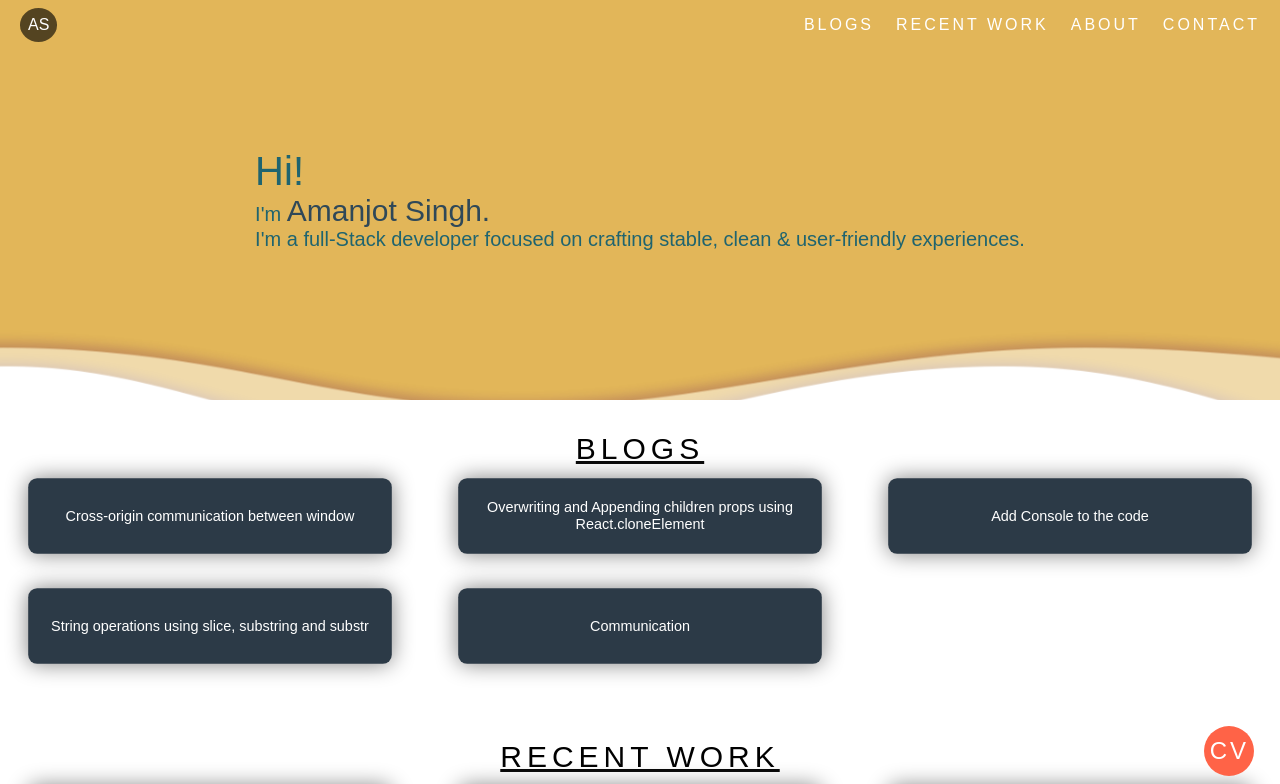
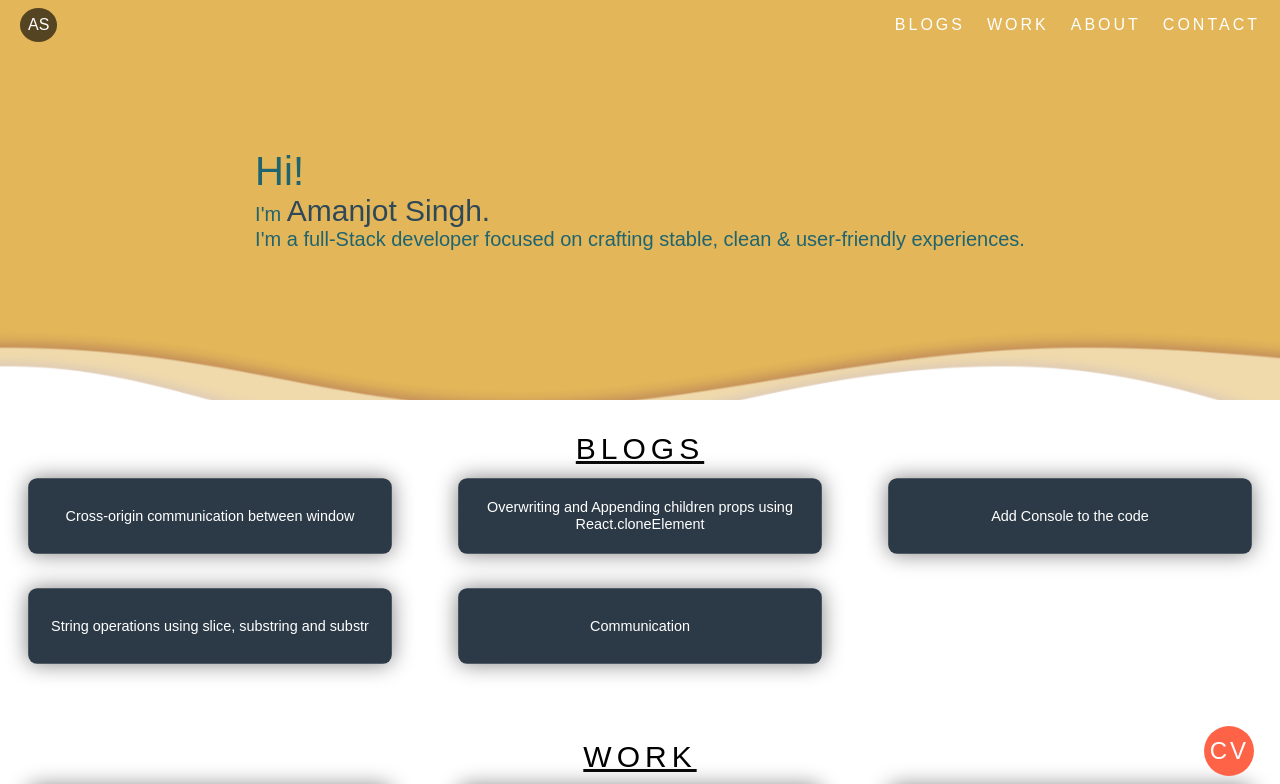
Before and after one commit to amandhunna/portfolio, a React (Create React App) app: page / in a window 1280 px wide. Shown: the top 784 px of the page. Built offline with nearby package versions, Linux system fonts and the light colour scheme; no server answers.

Commit message:
added meta tags for seo

```diff
--- a/public/index.html
+++ b/public/index.html
@@ -5,22 +5,13 @@
     <link rel="icon" href="%PUBLIC_URL%/logo.jpeg" />
     <meta name="viewport" content="width=device-width, initial-scale=1" />
     <meta name="theme-color" content="#000000" />
-    <meta name="description" content="Portfolio of Amanjot Singh" />
+    <meta name="description" content="Amanjot Singh, Full stack developer and Software Engineer at Netmeds.com" />
+    <meta name="keywords" content="aman,amanjot,amanjot singh,singh, amanjot singh dhunna,amanjotsinghdhunna,dhunna,se, fe, be, full stack developer, Node, React,HTML,CSS,JavaScript">
+    <meta name="author" content="Amanjot Singh">
     <link rel="apple-touch-icon" href="%PUBLIC_URL%/logo.jpeg" />
-    <!--
-      manifest.json provides metadata used when your web app is installed on a
-      user's mobile device or desktop. See https://developers.google.com/web/fundamentals/web-app-manifest/
-    -->
+
     <link rel="manifest" href="%PUBLIC_URL%/manifest.json" />
-    <!--
-      Notice the use of %PUBLIC_URL% in the tags above.
-      It will be replaced with the URL of the `public` folder during the build.
-      Only files inside the `public` folder can be referenced from the HTML.
 
-      Unlike "/favicon.ico" or "favicon.ico", "%PUBLIC_URL%/favicon.ico" will
-      work correctly both with client-side routing and a non-root public URL.
-      Learn how to configure a non-root public URL by running `npm run build`.
-    -->
     <link
       href="https://fonts.googleapis.com/css2?family=Roboto:wght@300;400;500&display=swap"
       rel="stylesheet"
@@ -29,16 +20,6 @@
   </head>
   <body>
     <noscript>You need to enable JavaScript to run this app.</noscript>
-    <div id="root"></div>
-    <!--
-      This HTML file is a template.
-      If you open it directly in the browser, you will see an empty page.
-
-      You can add webfonts, meta tags, or analytics to this file.
-      The build step will place the bundled scripts into the <body> tag.
-
-      To begin the development, run `npm start` or `yarn start`.
-      To create a production bundle, use `npm run build` or `yarn build`.
-    -->
+    <div id="root">Loading...</div>
   </body>
 </html>
--- a/src/Main.jsx
+++ b/src/Main.jsx
@@ -140,7 +140,7 @@ function Main() {
             <Link to="/pathLink#portfolio">BLOGS</Link>
           </span>
           <span className="ml-5">
-            <Link to="/pathLink#recentWork"> RECENT WORK</Link>
+            <Link to="/pathLink#recentWork">WORK</Link>
           </span>
           <span className="ml-5">
             <Link to="/pathLink#aboutMe"> ABOUT</Link>
@@ -180,7 +180,7 @@ function Main() {
         <div className="wrapper">{getRecentBlogs()}</div>
       </section>
       <section id="recentWork" className="section">
-        <h3>RECENT WORK</h3>
+        <h3>WORK</h3>
         <div className="wrapper">{getRecentWork()}</div>
       </section>
       <section id="aboutMe" className="section">
```
